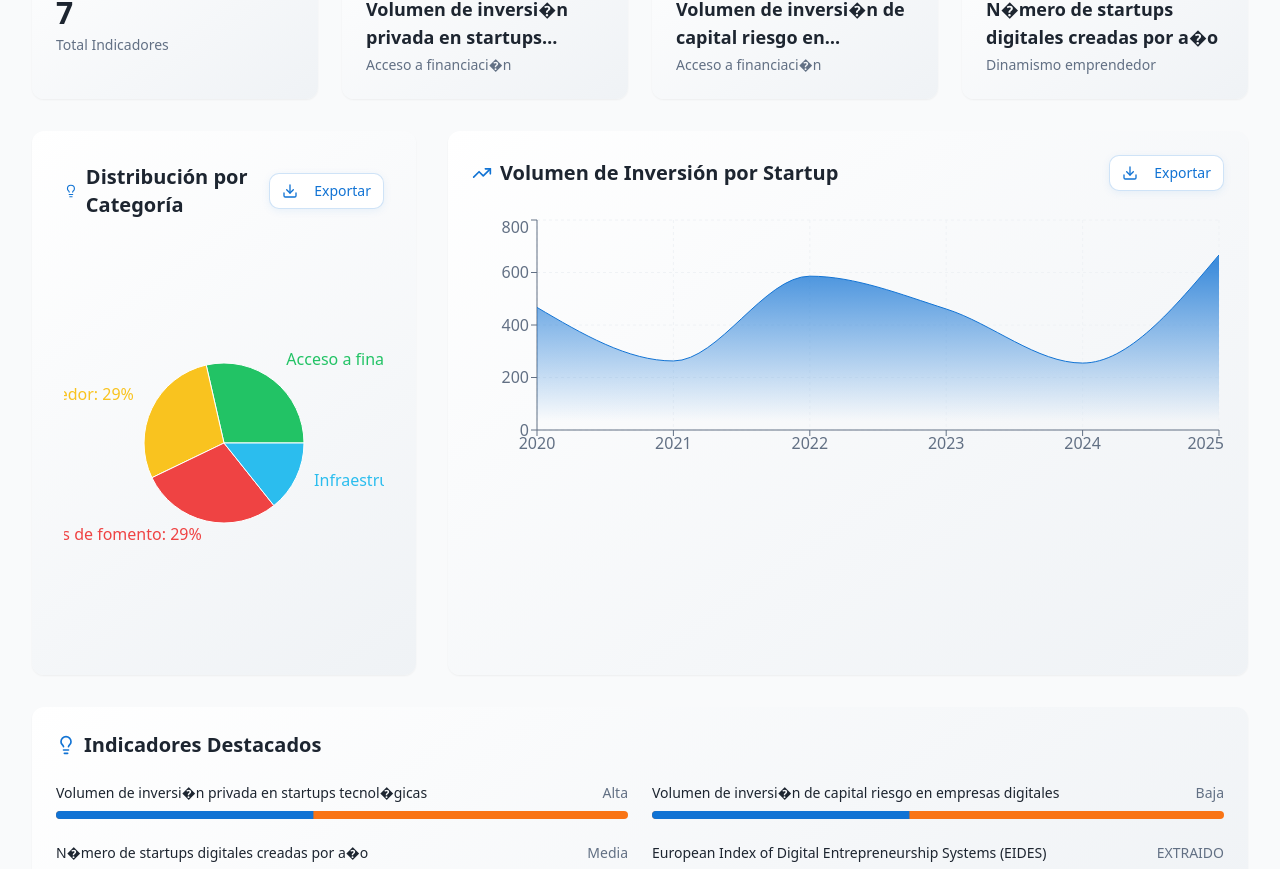
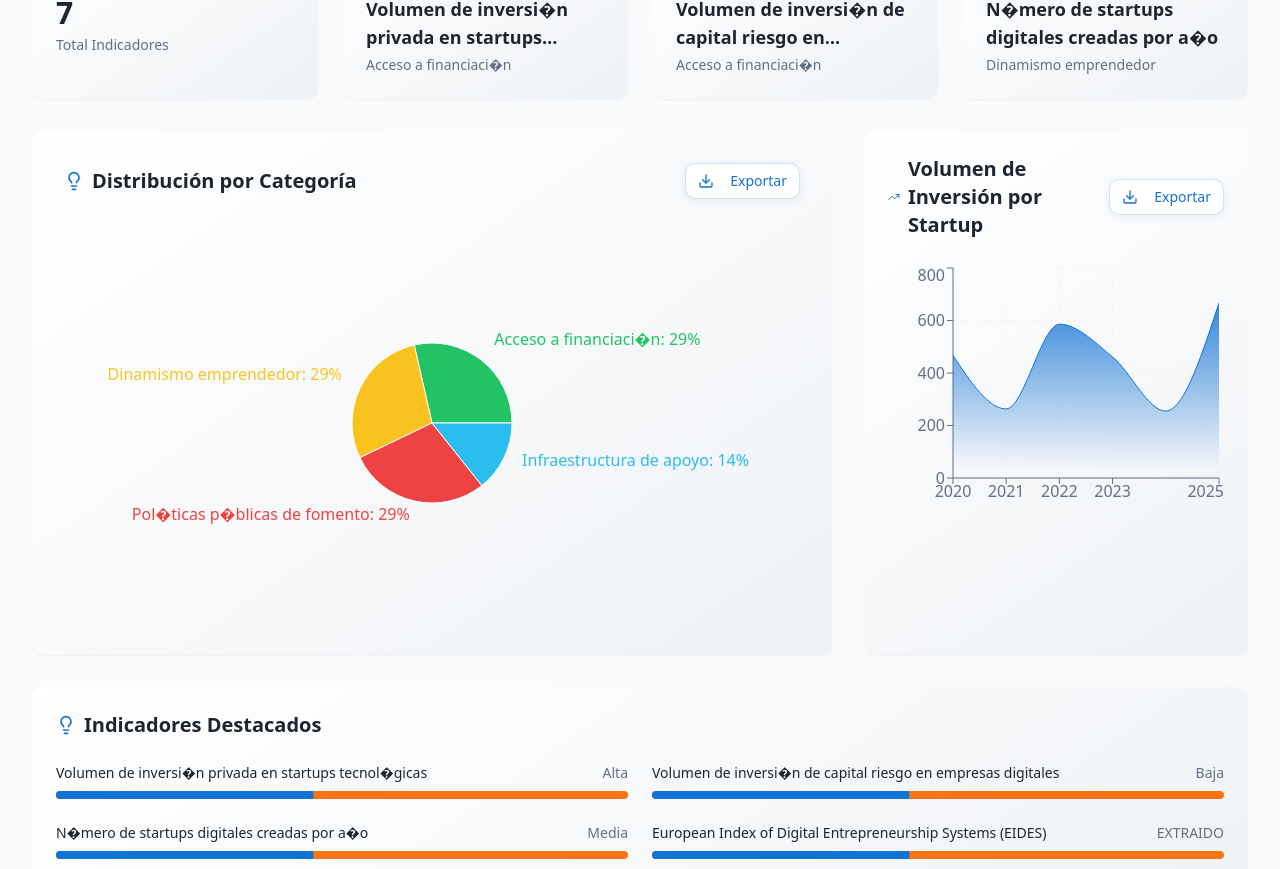
Before and after one commit to VLP-TECH/ecosistema-valencia-view, a React (Vite) app: page /kpis in a window 1280 px wide. Shown: the part 477-1346 px from the top of the page. Built offline with nearby package versions, Linux system fonts and the light colour scheme.

Commit message:
Adjust chart width

```diff
--- a/src/pages/KPIsDashboard.tsx
+++ b/src/pages/KPIsDashboard.tsx
@@ -292,7 +292,7 @@ const KPIsDashboard = () => {
                   {/* Gráficos variados */}
                   <div className="grid grid-cols-1 lg:grid-cols-3 gap-8">
                     {/* Gráfico de tarta - Distribución por tipo */}
-                    <Card className="p-8 bg-gradient-card border-0">
+                    <Card className="p-8 bg-gradient-card border-0 lg:col-span-2">
                       <div className="flex items-center justify-between mb-6">
                         <h3 className="text-xl font-semibold text-foreground flex items-center">
                           <dimension.icon className={`h-5 w-5 mr-2 ${dimension.color}`} />
@@ -331,7 +331,7 @@ const KPIsDashboard = () => {
                     </Card>
 
                     {/* Gráfico de líneas - Evolución */}
-                    <Card className="p-6 bg-gradient-card border-0 lg:col-span-2">
+                    <Card className="p-6 bg-gradient-card border-0">
                       <div className="flex items-center justify-between mb-6">
                         <h3 className="text-xl font-semibold text-foreground flex items-center">
                           <TrendingUp className={`h-5 w-5 mr-2 ${dimension.color}`} />
```
